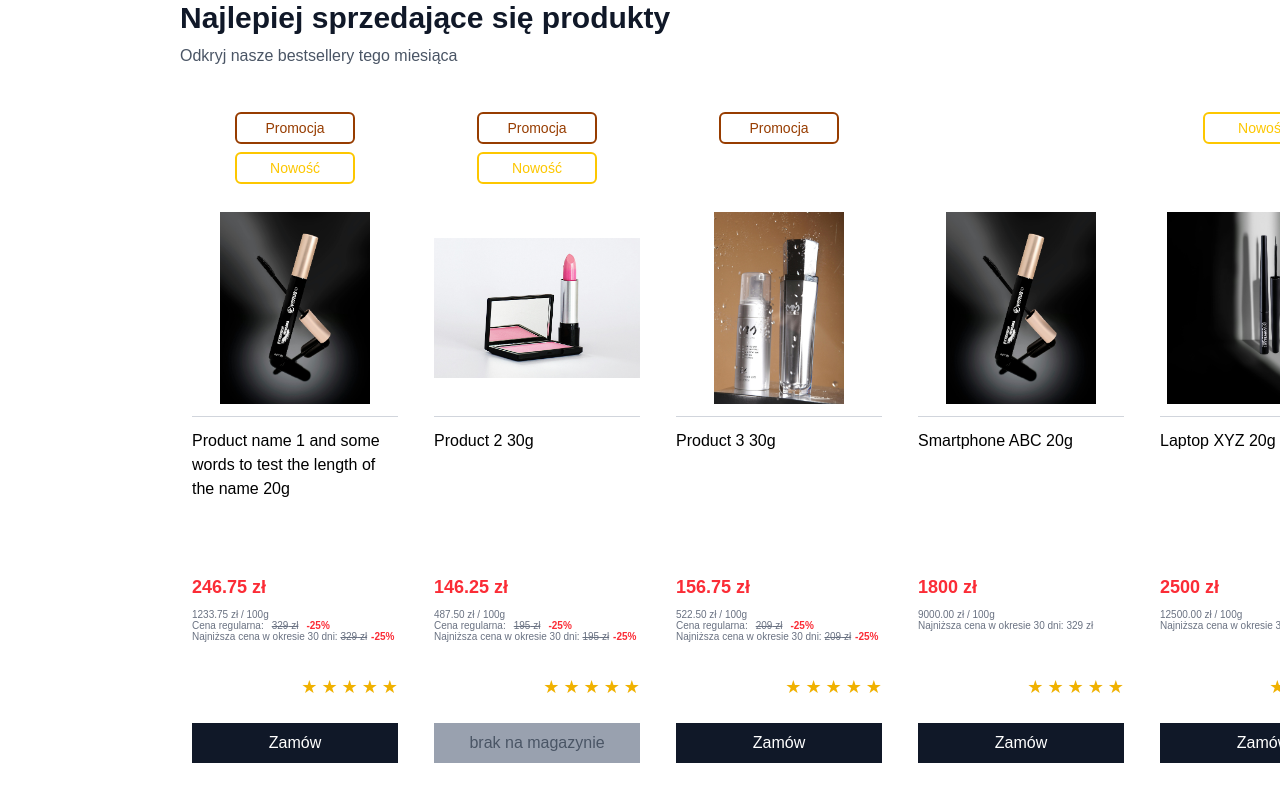
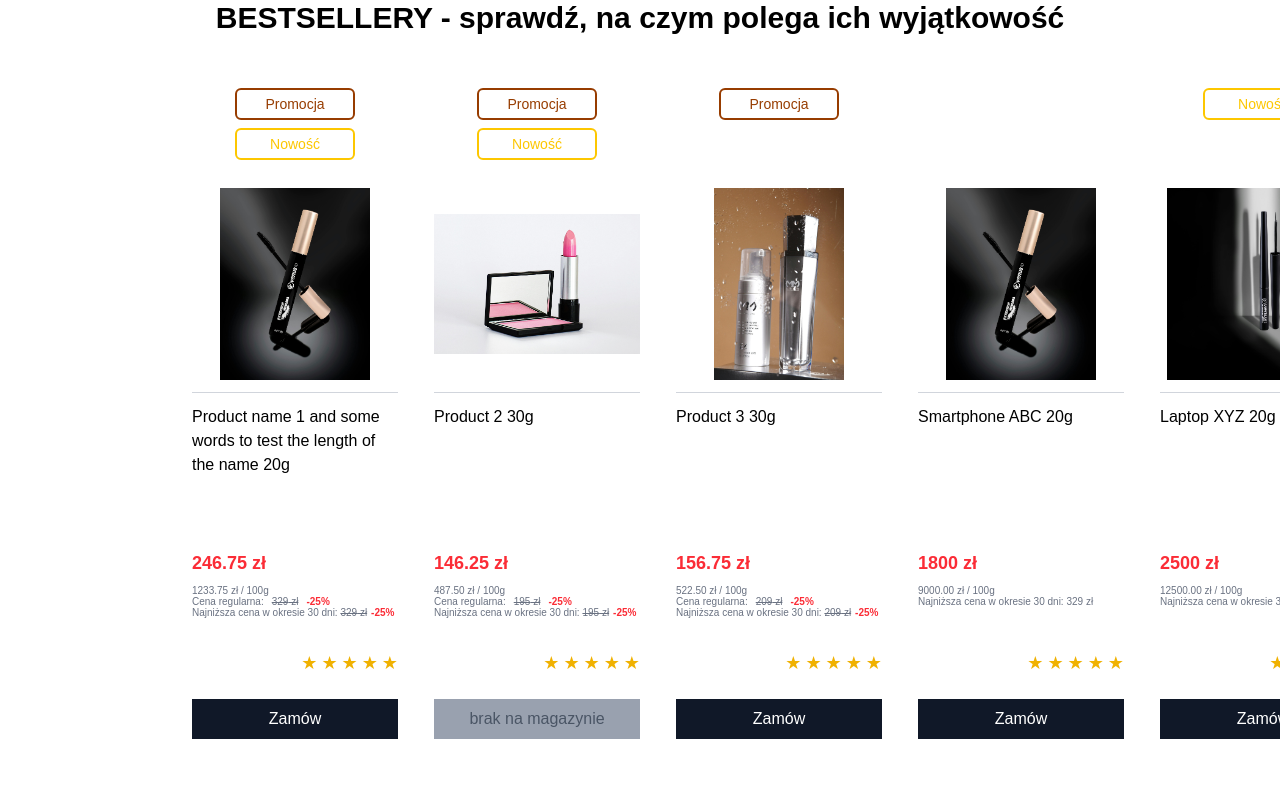
Before and after one commit to mateuszbakMovecloser/next-practice, a Next.js app: page / in a window 1280 px wide. Shown: the top 800 px of the page. Built offline with nearby package versions, Linux system fonts and the light colour scheme.

Commit message:
Dodano napis Bestsellery

```diff
--- a/app/page.tsx
+++ b/app/page.tsx
@@ -30,13 +30,10 @@ export default function Home() {
 
   return (
     <main className="container mx-auto px-45">
-      <div className="mb-8">
-        <h1 className="text-3xl font-bold text-gray-900 mb-2">
-          Najlepiej sprzedające się produkty
+      <div className="mb-8xw text-center">
+        <h1 className="text-3xl font-bold text-black mb-10">
+        BESTSELLERY - sprawdź, na czym polega ich wyjątkowość
         </h1>
-        <p className="text-gray-600">
-          Odkryj nasze bestsellery tego miesiąca
-        </p>
       </div>
 
       <ProductList
```
